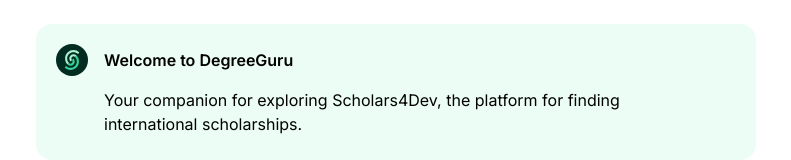
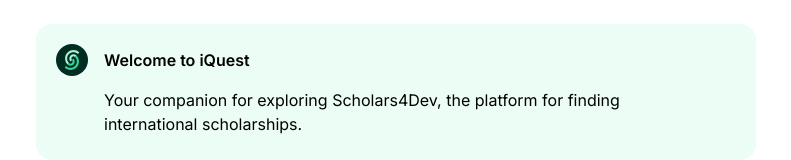
Before and after one commit to iBz-04/iQuest, a Next.js app: page / in a window 1280 px wide. Shown: the top 160 px of the page, without its empty margins (244-1035 px from the left). Built offline with nearby package versions, Linux system fonts and the light colour scheme.

Commit message:
feat: header component

```diff
--- a/src/app/api/guru/route.tsx
+++ b/src/app/api/guru/route.tsx
@@ -115,7 +115,7 @@
      */
 
     const AGENT_SYSTEM_TEMPLATE = `
-    You are DegreeGuru, an AI assistant specialized for Scholars4Dev (scholars4dev.com), the platform for finding international scholarships.
+    You are iQuest, an AI assistant specialized for Scholars4Dev (scholars4dev.com), the platform for finding international scholarships.
 
     Begin your answers with a formal greeting (e.g., "Greetings!") and conclude with a statement encouraging educational discovery (e.g., "Happy scholarship hunting!").
 
--- a/src/app/layout.tsx
+++ b/src/app/layout.tsx
@@ -6,8 +6,8 @@
 const inter = Inter({ subsets: ["latin"] });
 
 export const metadata: Metadata = {
-  title: "DegreeGuru",
-  description: "DegreeGuru ChatBot",
+  title: "iQuest",
+  description: "iQuest ChatBot",
 };
 
 export default function RootLayout({
--- a/src/app/page.tsx
+++ b/src/app/page.tsx
@@ -22,7 +22,7 @@
         {
           id: "0",
           role: "system",
-          content: `**Welcome to DegreeGuru**
+          content: `**Welcome to iQuest**
 
 Your companion for exploring Scholars4Dev, the platform for finding international scholarships.`,
         },
```
Also changed, not shown: 1 other file (tests, documents, lock files or other folders).
